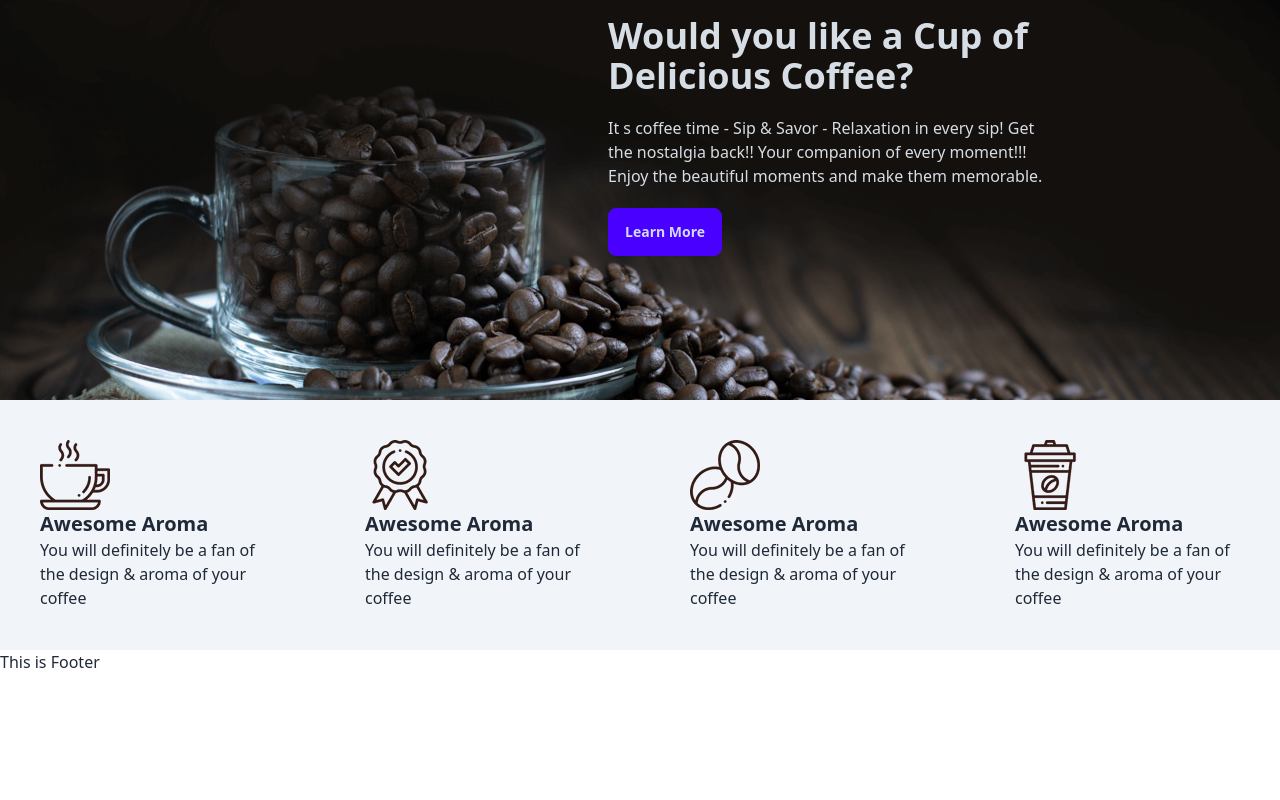
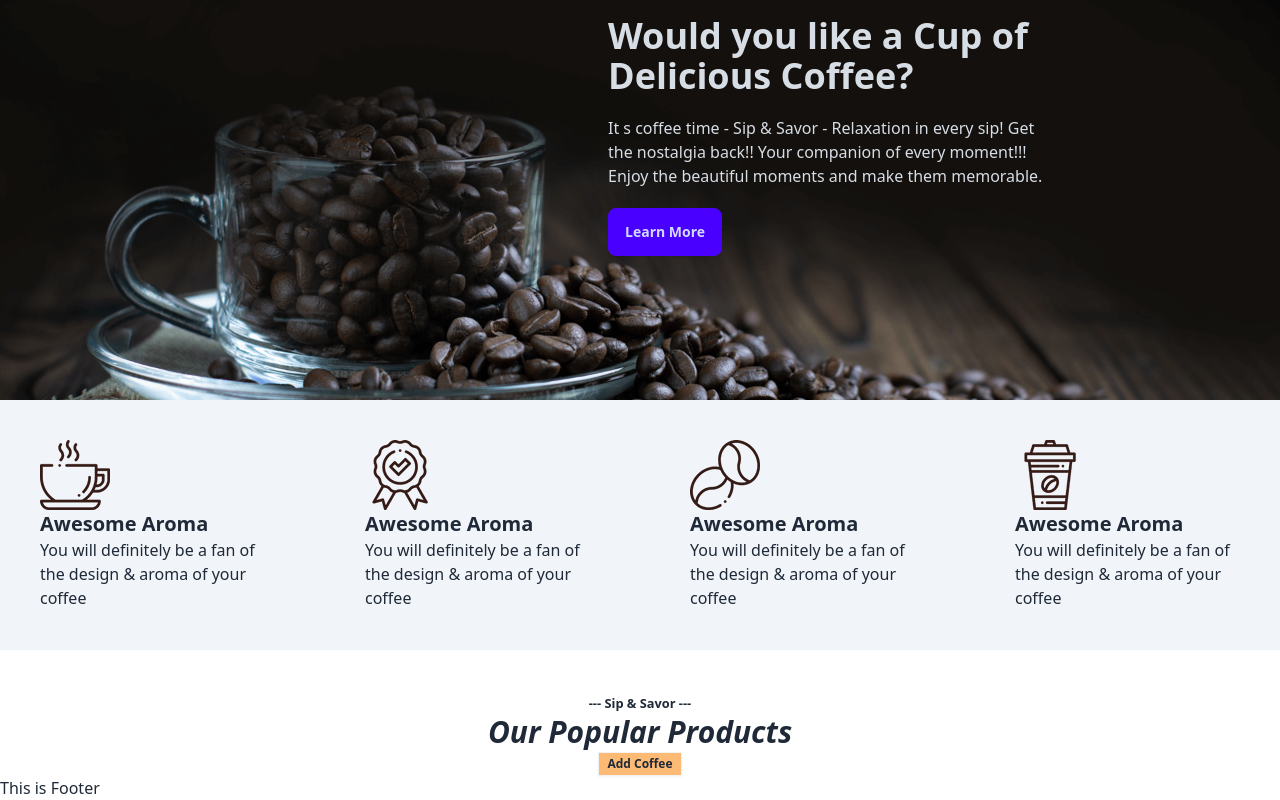
Before and after one commit to tnayem/coffee-store-client, a React (Vite) app: page / in a window 1280 px wide. Shown: the part 197-997 px from the top of the page. Before the commit the page ends 871 px from the top, so only its background shows below. Built offline with nearby package versions, Linux system fonts and the light colour scheme.

Commit message:
implement populer product section

```diff
--- a/src/components/Pages/Home/Home/Home.jsx
+++ b/src/components/Pages/Home/Home/Home.jsx
@@ -1,5 +1,6 @@
 import Banner from "../Banner/Banner";
 import BannerBottom from "../BannerBottom/BannerBottom";
+import PopulerProducts from "../PopulerProducts/PopulerProducts";
 
 
 const Home = () => {
@@ -7,6 +8,7 @@ const Home = () => {
         <div className="container mx-auto">
             <Banner></Banner>
             <BannerBottom></BannerBottom>
+            <PopulerProducts></PopulerProducts>
         </div>
     );
 };
--- /dev/null
+++ b/src/components/Pages/Home/PopulerProducts/PopulerProducts.jsx
@@ -0,0 +1,15 @@
+
+const PopulerProducts = () => {
+    return (
+        <div className="container mx-auto pt-10">
+            <p className="text-center font-semibold"><small>--- Sip & Savor ---</small></p>
+            <h3 className="text-3xl font-bold text-center italic">Our Popular Products</h3>
+            <div className="text-center ">
+                <button className="btn btn-xs bg-orange-300 rounded-none">Add Coffee</button>
+            </div>
+
+        </div>
+    );
+};
+
+export default PopulerProducts;
```
